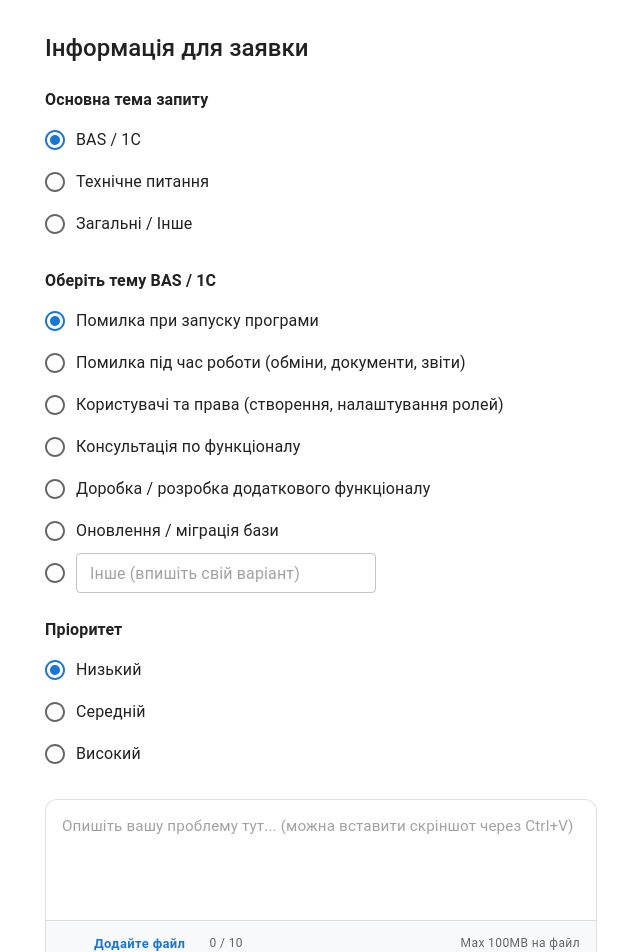
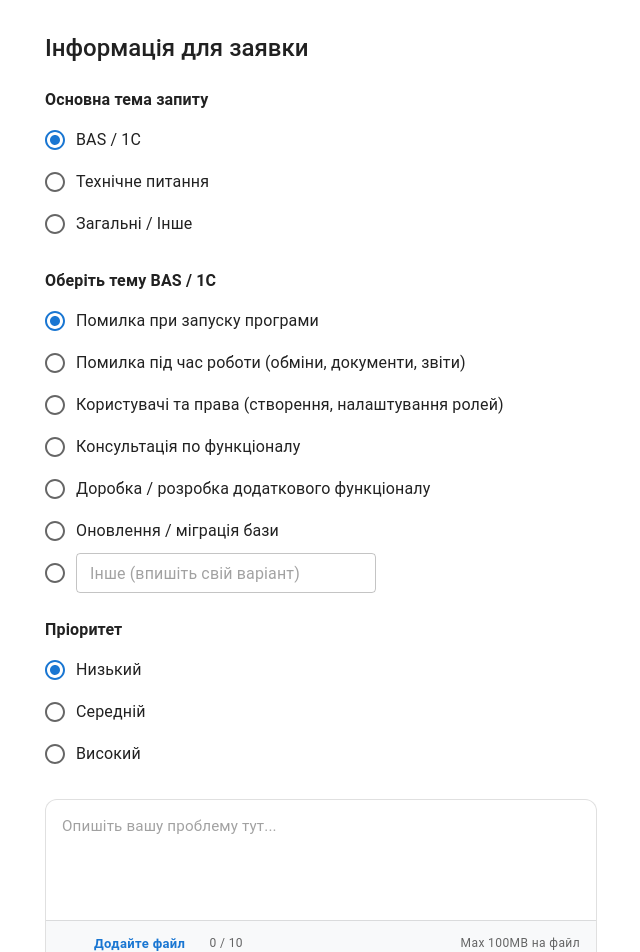
Before and after one commit to unasif/form-front, a React (Vite) app: page /tasks/details in a window 1280 px wide. Shown: the top 952 px of the page, without its empty margins (319-959 px from the left). Built offline with nearby package versions, Linux system fonts and the light colour scheme; some icons are missing.

Commit message:
Косметичне виправлення

```diff
--- a/src/pages/RequestDetailsPage/RequesDetailsPage.jsx
+++ b/src/pages/RequestDetailsPage/RequesDetailsPage.jsx
@@ -428,7 +428,7 @@
             >
               <TextField
                 fullWidth
-                placeholder="Опишіть вашу проблему тут... (можна вставити скріншот через Ctrl+V)"
+                placeholder="Опишіть вашу проблему тут..."
                 name="description"
                 multiline
                 rows={4}
```
